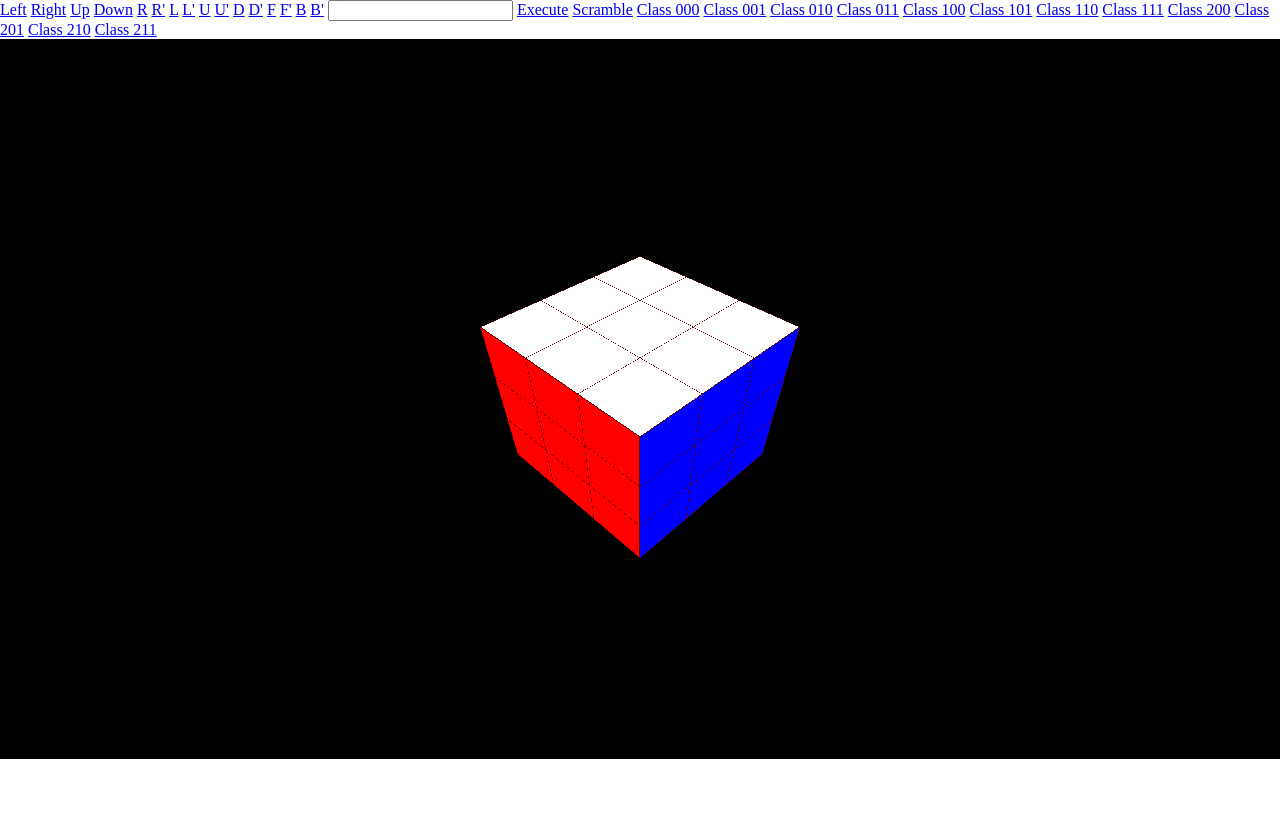
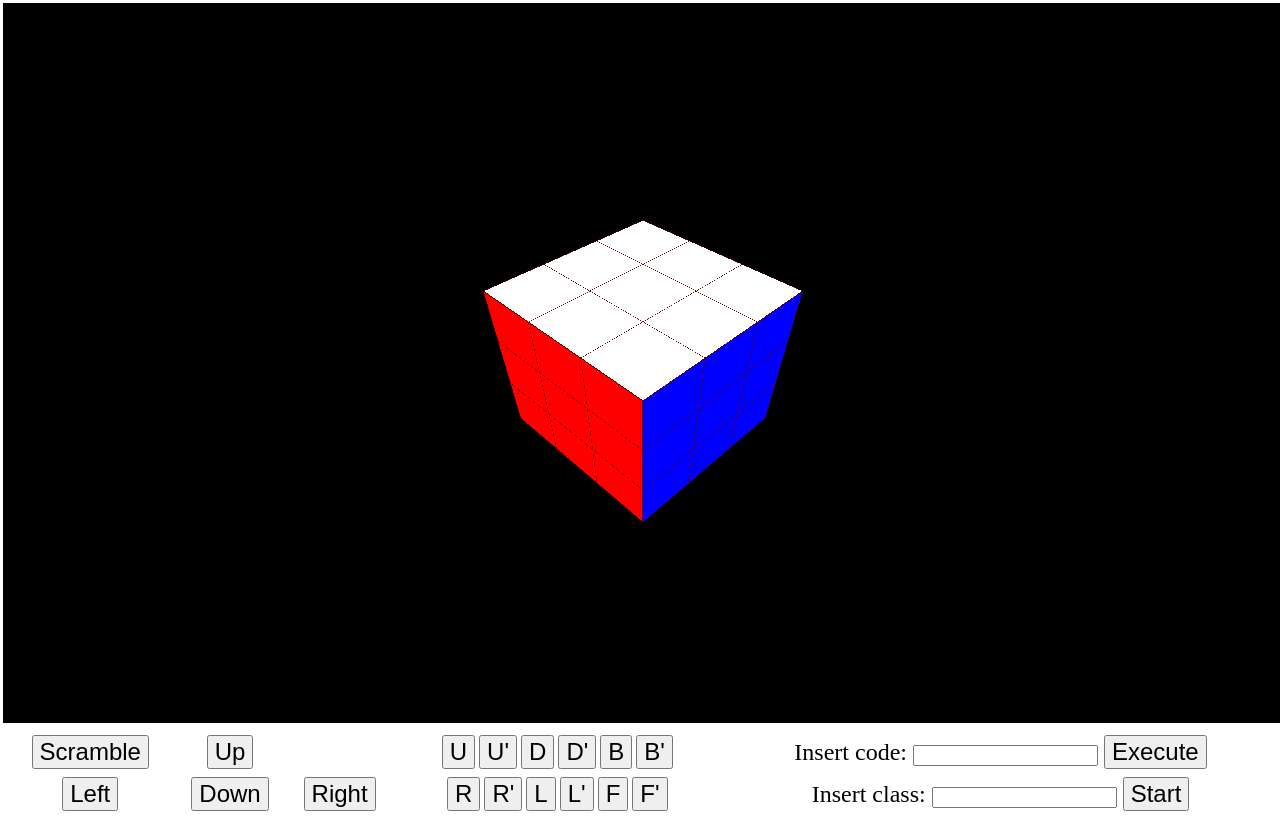
Before and after one commit to caiohcoutinho/rubik, a website: page rubik.html in a window 1280 px wide. Before the commit the page ends 800 px from the top, so only its background shows below. Drawn offline with nearby package versions, Linux system fonts and the light colour scheme; animation ran at ten frames a second.

Commit message:
Fix controls

```diff
--- a/rubik.html
+++ b/rubik.html
@@ -7,45 +7,106 @@
 			body { margin: 0; }
 			canvas { width: 100%; height: 100% }
 			div.controls { width: 100%; height: 10% }
+			table{
+				width: 100%;
+			}
+			td{
+				text-align: center;
+			}
+			.button, span {
+		        text-align: center;
+		        margin: 2px;
+		        font-size: x-large;
+		    }
 		</style>
 	</head>
 	<body>
 		<script src="https://cdnjs.cloudflare.com/ajax/libs/three.js/87/three.js"></script>
 		<script src="https://cdnjs.cloudflare.com/ajax/libs/underscore.js/1.8.3/underscore-min.js"></script>
+		<table>
+			<tr>
+				<td>
+					<div id="cubeDiv"></div>
+				</td>
+			</tr>
+			<tr>
+				<td>
 					<div class="controls">
-			<a href="javascript:void(0)" onclick="left();">Left</a>
-			<a href="javascript:void(0)" onclick="right();">Right</a>
-			<a href="javascript:void(0)" onclick="up();">Up</a>
-			<a href="javascript:void(0)" onclick="down();">Down</a>
-			<a href="javascript:void(0)" onclick="turnR();">R</a>
-			<a href="javascript:void(0)" onclick="turnRDash();">R'</a>
-			<a href="javascript:void(0)" onclick="turnL();">L</a>
-			<a href="javascript:void(0)" onclick="turnLDash();">L'</a>
-			<a href="javascript:void(0)" onclick="turnU();">U</a>
-			<a href="javascript:void(0)" onclick="turnUDash();">U'</a>
-			<a href="javascript:void(0)" onclick="turnD();">D</a>
-			<a href="javascript:void(0)" onclick="turnDDash();">D'</a>
-			<a href="javascript:void(0)" onclick="turnF();">F</a>
-			<a href="javascript:void(0)" onclick="turnFDash();">F'</a>
-			<a href="javascript:void(0)" onclick="turnB();">B</a>
-			<a href="javascript:void(0)" onclick="turnBDash();">B'</a>
+						<table>
+							<tr>
+								<td>
+									<table>
+										<tr>
+											<td>
+												<button class="button" onclick="scramble();">Scramble</a>
+											</td>
+											<td>
+												<button class="button" onclick="up();">Up</a>
+											</td>
+											<td>
+											</td>
+										</tr>
+										<tr>
+											<td>
+												<button class="button" onclick="left();">Left</a>
+											</td>
+											<td>
+												<button class="button" onclick="down();">Down</a>
+											</td>
+											<td>
+												<button class="button" onclick="right();">Right</a>
+											</td>
+										</tr>
+									</table>
+								</td>
+								<td>
+									<table>
+										<tr>
+											<td>
+												<button class="button" onclick="turnU();">U</a>
+												<button class="button" onclick="turnUDash();">U'</a>
+												<button class="button" onclick="turnD();">D</a>
+												<button class="button" onclick="turnDDash();">D'</a>
+												<button class="button" onclick="turnB();">B</a>
+												<button class="button" onclick="turnBDash();">B'</a>
+											</td>
+										</tr>
+										<tr>
+											<td>
+												<button class="button" onclick="turnR();">R</a>
+												<button class="button" onclick="turnRDash();">R'</a>
+												<button class="button" onclick="turnL();">L</a>
+												<button class="button" onclick="turnLDash();">L'</a>
+												<button class="button" onclick="turnF();">F</a>
+												<button class="button" onclick="turnFDash();">F'</a>
+											</td>
+										</tr>
+									</table>
+								</td>
+								<td>
+									<table>
+										<tr>
+											<td>
+												<span>Insert code:</span>
 												<input type="text" id="codeInput"></input>
-			<a href="javascript:void(0)" onclick="execute();">Execute</a>
-			<a href="javascript:void(0)" onclick="scramble();">Scramble</a>
-			<a href="javascript:void(0)" onclick="class000();">Class 000</a>
-			<a href="javascript:void(0)" onclick="class001();">Class 001</a>
-			<a href="javascript:void(0)" onclick="class010();">Class 010</a>
-			<a href="javascript:void(0)" onclick="class011();">Class 011</a>
-			<a href="javascript:void(0)" onclick="class100();">Class 100</a>
-			<a href="javascript:void(0)" onclick="class101();">Class 101</a>
-			<a href="javascript:void(0)" onclick="class110();">Class 110</a>
-			<a href="javascript:void(0)" onclick="class111();">Class 111</a>
-			<a href="javascript:void(0)" onclick="class200();">Class 200</a>
-			<a href="javascript:void(0)" onclick="class201();">Class 201</a>
-			<a href="javascript:void(0)" onclick="class210();">Class 210</a>
-			<a href="javascript:void(0)" onclick="class211();">Class 211</a>
+												<button class="button" onclick="execute();">Execute</button>
+											</td>
+										</tr>
+										<tr>
+											<td>
+												<span>Insert class:</span>
+												<input type="text" id="classInput"></input>
+												<button class="button" onclick="start();">Start</button>
+											</td>
+										</tr>
+									</table>
+								</td>
+							</tr>
+						</table>
 					</div>
-		<div id="cubeDiv"></div>
+				</td>
+			</tr>
+		</table>
 		<script>
 			var scene = new THREE.Scene();
 			window.scene = scene;
@@ -443,6 +504,10 @@
 			}
 
 			scramble = function(){
+				var answer = confirm("Are you sure you want to scramble the cube?");
+				if(!answer){
+					return;
+				}
 				var code = "";
 				var last = -2;
 				while(_.size(code) < 20){
@@ -456,45 +521,61 @@
 						last = index;
 					}
 				}
-				alert(code);
+				//alert(code);
 				runCode(code);
 			}
 
-			class000 = function(){
+			start = function(){
+				var classCode = document.getElementById('classInput').value;
+				if(classCode == "000"){
 					createCube(window.scene, 0, 0, 0);
+					return;
 				}
-			class001 = function(){
+				if(classCode == "001"){
 					createCube(window.scene, 0, 0, 1);
+					return;
 				}
-			class010 = function(){
+				if(classCode == "010"){
 					createCube(window.scene, 0, 1, 0);
+					return;
 				}
-			class011 = function(){
+				if(classCode == "011"){
 					createCube(window.scene, 0, 1, 1);
+					return;
 				}
-			class100 = function(){
+				if(classCode == "100"){
 					createCube(window.scene, 1, 0, 0);
+					return;
 				}
-			class101 = function(){
+				if(classCode == "101"){
 					createCube(window.scene, 1, 0, 1);
+					return;
 				}
-			class110 = function(){
+				if(classCode == "110"){
 					createCube(window.scene, 1, 1, 0);
+					return;
 				}
-			class111 = function(){
+				if(classCode == "111"){
 					createCube(window.scene, 1, 1, 1);
+					return;
 				}
-			class200 = function(){
+				if(classCode == "200"){
 					createCube(window.scene, 2, 0, 0);
+					return;
 				}
-			class201 = function(){
+				if(classCode == "201"){
 					createCube(window.scene, 2, 0, 1);
+					return;
 				}
-			class210 = function(){
+				if(classCode == "210"){
 					createCube(window.scene, 2, 1, 0);
+					return;
 				}
-			class211 = function(){
+				if(classCode == "211"){
 					createCube(window.scene, 2, 1, 1);
+					return;
+				}
+				alert("Incorret class code.");
 			}
 
 		</script>
```
Lines whose indentation alone changed are shown as unchanged.
